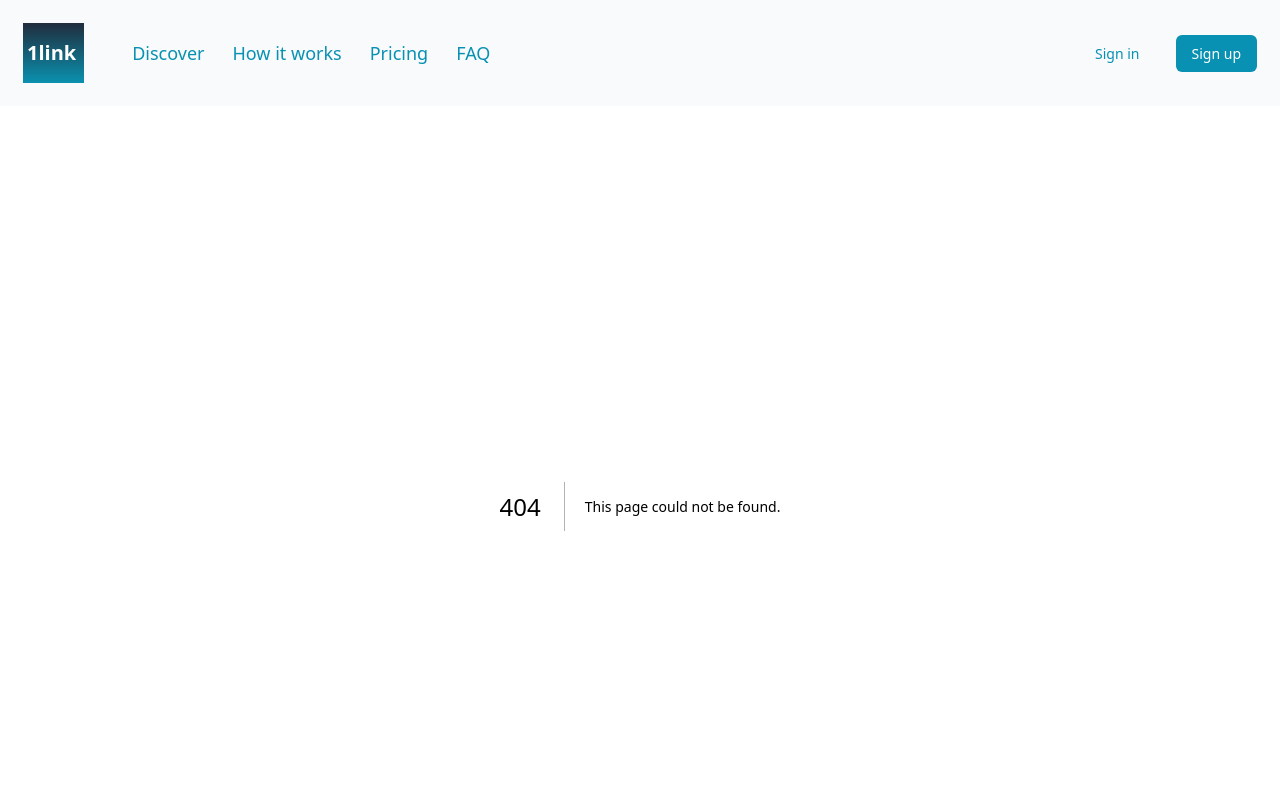
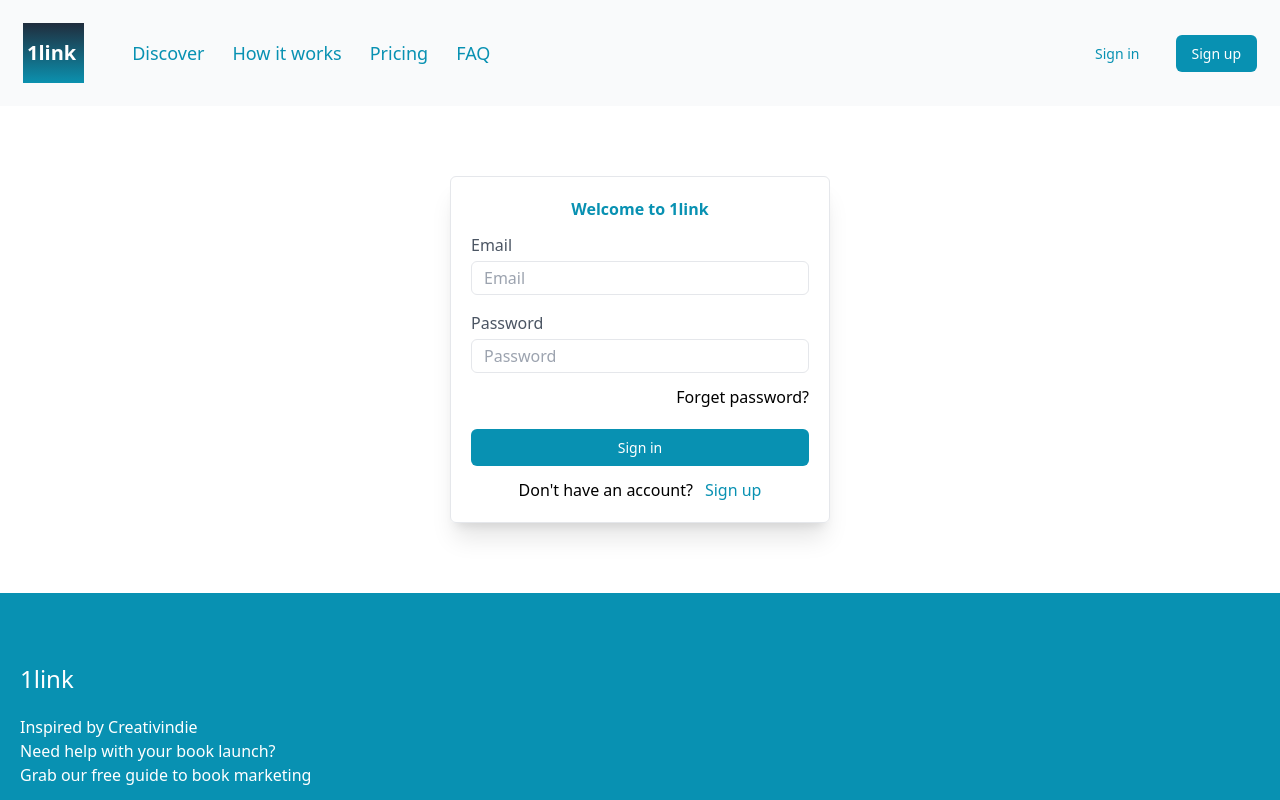
Before and after one commit to musiur/1linkf, a Next.js app: page /signin in a window 1280 px wide. Before the commit this address had no page. Shown: the top 800 px of the page. Built offline with nearby package versions, Linux system fonts and the light colour scheme.

Commit message:
signin signup done

```diff
--- a/components/Button.js
+++ b/components/Button.js
@@ -3,7 +3,7 @@
     <button
       className={`px-4 py-2 rounded-md text-[14px] ${
         type === "white" ? "text-[#0891B2] bg-none" : "bg-[#0891B2] hover:bg-[#06B6D4] text-white"
-      }`}
+      } flex items-center justify-center gap-[10px]`}
       onClick={onClick}
     >
       {children}
--- a/components/Navbar.js
+++ b/components/Navbar.js
@@ -1,14 +1,18 @@
 
 import { useRouter } from "next/router";
-import { useState } from "react";
+import { useEffect, useState } from "react";
 import Button from "./Button";
 
 const Navbar = () => {
   const Router = useRouter();
   const [openMenu, setOpenMenu] = useState(false);
+
+  useEffect(() => {
+    setOpenMenu(false);
+  }, [Router.pathname])
   return (
     <div style={{ zIndex: "9999" }} className="sticky top-0 overflow-hidden">
-      <ul className={`flex flex-col md:hidden items-center justify-start gap-7 text-[18px] text-[#0891B2] shadow-lg py-8 ${openMenu ? "translate-y-0 h-auto flex" : "-translate-y-[1000px] h-0 hidden"} transition easin-in-out duration-300 z-0 bg-[#F9FAFB]`}>
+      <ul className={`flex flex-col md:hidden items-center justify-start gap-7 text-[18px] text-[#0891B2] shadow-lg  ${openMenu ? "translate-x-0 h-auto py-8" : "-translate-x-[100%] h-0 p-0"} transition easin-in-out duration-300 z-0 bg-[#F9FAFB]`}>
           <li className="flex flex-col md:hidden items-center justify-end gap-5">
             <Button type="white" onClick={() => Router.push("/signin")}>
               Sign in
--- /dev/null
+++ b/components/icons/Spinner.js
@@ -0,0 +1,10 @@
+const Spinner = () => {
+    return (
+        <svg className="animate-spin -ml-1 mr-3 h-5 w-5 text-white" xmlns="http://www.w3.org/2000/svg" fill="none" viewBox="0 0 24 24">
+            <circle className="opacity-25" cx="12" cy="12" r="10" stroke="currentColor" strokeWidth="4"></circle>
+            <path className="opacity-75" fill="currentColor" d="M4 12a8 8 0 018-8V0C5.373 0 0 5.373 0 12h4zm2 5.291A7.962 7.962 0 014 12H0c0 3.042 1.135 5.824 3 7.938l3-2.647z"></path>
+        </svg>
+    )
+}
+
+export default Spinner;
--- a/package.json
+++ b/package.json
@@ -9,6 +9,7 @@
     "lint": "next lint"
   },
   "dependencies": {
+    "axios": "^1.3.4",
     "eslint": "8.34.0",
     "eslint-config-next": "13.2.1",
     "next": "13.2.1",
--- /dev/null
+++ b/src/pages/forget-password.js
@@ -0,0 +1,7 @@
+const ForgetPassword = () => {
+    return (
+        <div>Forget password</div>
+    )
+}
+
+export default ForgetPassword;
--- /dev/null
+++ b/src/pages/signin.js
@@ -0,0 +1,119 @@
+import Button from "components/Button";
+import { useEffect, useState } from "react";
+import axios from "axios";
+import Spinner from "components/icons/Spinner";
+import Link from "next/link";
+
+const SignIn = () => {
+    const [formData, setFormData] = useState({ email: "", password: "" });
+    const [errorMessage, setErrorMessage] = useState(formData);
+    const [message, setMessage] = useState(null);
+    const [spinner, setSpinner] = useState(false);
+
+    const handleOnChange = (e) => {
+        const { name, value } = e.target;
+        console.log(name, value)
+        setFormData({ ...formData, [name]: value });
+    }
+
+    const handleOnSubmit = (e) => {
+        e.preventDefault();
+        setErrorMessage(validate(formData));
+    }
+
+    const validate = (data) => {
+        let obj = {};
+        if (!data.email.trim()) {
+            obj.email = "Email is required!";
+        }
+        if (!data.password.trim()) {
+            obj.password = "Password is required!";
+        }
+        return obj;
+    }
+
+    const CallAPI = async () => {
+        try {
+            setSpinner(true)
+            console.log(formData)
+            const api = "http://localhost:8080/api/auth/signin";
+            const response = await axios.post(api, {
+                username: "abul",
+                email: "abul@gmail.com",
+                password: "abul@gmail.com",
+                role: ["user"]
+            });
+            console.log(response);
+            if (response.status === 200) {
+                setMessage({
+                    type: true,
+                    message: "Login successfull!"
+                });
+                sessionStorage.setItem("access_token", response.data.accessToken);
+                document.getElementById("sign_up_form").reset();
+            } else {
+                setMessage({
+                    type: false,
+                    message: response.response.data.message
+                });
+            }
+
+            setSpinner(false)
+            setTimeout(() => {
+                setMessage(null);
+            }, 5000);
+        } catch (error) {
+            console.log("Error:", error)
+            setSpinner(false)
+            setMessage({
+                type: false,
+                message: error.response.data.message
+            });
+        }
+
+    }
+
+    useEffect(() => {
+        if (Object.keys(errorMessage).length === 0) {
+            CallAPI();
+        } else {
+            console.log(errorMessage);
+        }
+    }, [errorMessage]);
+    return (
+        <div className="container section">
+            <div className="max-w-[380px] min-w-[310px] m-5 p-5 rounded-md shadow-xl border mx-auto">
+                {
+                    message ? <div className={`${message.type ? "bg-green-400" : "bg-red-600"} text-white px-2 py-[4px] rounded-md mb-2 text-center`}>{message.message}</div> : null
+                }
+                <h3 className="text-[1rem] font-bold text-[#0891B2] text-center">Welcome to 1link</h3>
+                <form id="sign_up_form">
+                    <label htmlFor="email">Email</label>
+                    <input type="email" name="email" placeholder="Email" onChange={handleOnChange} id="email" />
+                    {
+                        errorMessage?.email ? <span>{errorMessage.email}</span> : null
+                    }
+                    <label htmlFor="password">Password</label>
+                    <input type="password" name="password" placeholder="Password" onChange={handleOnChange} id="password" />
+                    {
+                        errorMessage?.password ? <span>{errorMessage.password}</span> : null
+                    }
+                    <Link href="/forget-password" className="mt-2 text-right">Forget password?</Link>
+                    <Button onClick={handleOnSubmit} disable={spinner}>
+                        {
+                            spinner ? <Spinner /> : null
+                        }
+                        {
+                            spinner ? "Processing" : "Sign in"
+                        }
+                    </Button>
+                </form>
+                <div className="flex items-center justify-center gap-3 mt-3">
+                    <p>{"Don't"} have an account?</p><Link href="/signup" className="text-[#0891B2]">Sign up</Link>
+                </div>
+            </div>
+        </div>
+    )
+}
+
+export default SignIn;
--- /dev/null
+++ b/src/pages/signup.js
@@ -0,0 +1,120 @@
+import Button from "components/Button";
+import { useEffect, useState } from "react";
+import axios from "axios";
+import Spinner from "components/icons/Spinner";
+import Link from "next/link";
+
+const SignUp = () => {
+    const [formData, setFormData] = useState({ username: "", email: "", password: "" });
+    const [errorMessage, setErrorMessage] = useState(formData);
+    const [message, setMessage] = useState(null);
+    const [spinner, setSpinner] = useState(false);
+
+    const handleOnChange = (e) => {
+        const { name, value } = e.target;
+        console.log(name, value)
+        setFormData({ ...formData, [name]: value });
+    }
+
+    const handleOnSubmit = (e) => {
+        e.preventDefault();
+        setErrorMessage(validate(formData));
+    }
+
+    const validate = (data) => {
+        let obj = {};
+
+        if (!data.username.trim()) {
+            obj.username = "Username is required!";
+        }
+        if (!data.email.trim()) {
+            obj.email = "Email is required!";
+        }
+        if (!data.password.trim()) {
+            obj.password = "Password is required!";
+        }
+        return obj;
+    }
+
+    const CallAPI = async () => {
+        try {
+            setSpinner(true)
+            const api = "http://localhost:8080/api/auth/signup";
+            const response = await axios.post(api, { ...formData, role: ["user"] });
+            console.log(response);
+            if (response.status === 200) {
+                setMessage({
+                    type: true,
+                    message: "Registration successfull!"
+                });
+                document.getElementById("sign_up_form").reset();
+            } else {
+                setMessage({
+                    type: false,
+                    message: response.response.data.message
+                });
+            }
+
+            setSpinner(false)
+            setTimeout(() => {
+                setMessage(null);
+            }, 5000);
+        } catch (error) {
+            console.log("Error:", error)
+            setSpinner(false)
+            setMessage({
+                type: false,
+                message: error.response.data.message
+            });
+        }
+
+    }
+
+    useEffect(() => {
+        if (Object.keys(errorMessage).length === 0) {
+            CallAPI();
+        } else {
+            console.log(errorMessage);
+        }
+    }, [errorMessage]);
+    return (
+        <div className="container section">
+            <div className="max-w-[380px] min-w-[310px] m-5 p-5 rounded-md shadow-xl border mx-auto">
+                {
+                    message ? <div className={`${message.type ? "bg-green-400" : "bg-red-600"} text-white px-2 py-[4px] rounded-md mb-2 text-center`}>{message.message}</div> : null
+                }
+                <h3 className="text-[1rem] font-bold text-[#0891B2] text-center">Welcome to 1link</h3>
+                <form id="sign_up_form">
+                    <label htmlFor="username">Username</label>
+                    <input type="text" name="username" placeholder="Username" onChange={handleOnChange} id="username" />
+                    {
+                        errorMessage?.username ? <span>{errorMessage.username}</span> : null
+                    }
+                    <label htmlFor="email">Email</label>
+                    <input type="email" name="email" placeholder="Email" onChange={handleOnChange} id="email" />
+                    {
+                        errorMessage?.email ? <span>{errorMessage.email}</span> : null
+                    }
+                    <label htmlFor="password">Password</label>
+                    <input type="password" name="password" placeholder="Password" onChange={handleOnChange} id="password" />
+                    {
+                        errorMessage?.password ? <span>{errorMessage.password}</span> : null
+                    }
+                    <Button onClick={handleOnSubmit} disable={spinner}>
+                        {
+                            spinner ? <Spinner /> : null
+                        }
+                        {
+                            spinner ? "Processing" : "Sign up"
+                        }
+                    </Button>
+                </form>
+                <div className="flex items-center justify-center gap-3 mt-3">
+                    <p>Already have an account?</p><Link href="/signin" className="text-[#0891B2]">Sign in</Link>
+                </div>
+            </div>
+        </div>
+    )
+}
+
+export default SignUp;
--- a/src/styles/globals.scss
+++ b/src/styles/globals.scss
@@ -20,3 +20,24 @@
 .section {
   @apply py-[50px];
 }
+
+#sign_up_form {
+  @apply grid grid-cols-1 gap-1;
+}
+
+#sign_up_form input {
+  @apply border px-3 py-1 rounded-md;
+}
+
+#sign_up_form label {
+  @apply mt-3 text-gray-600 font-medium;
+}
+
+#sign_up_form button {
+  @apply mt-4;
+}
+
+
+#sign_up_form span {
+  @apply bg-red-100 text-red-600 px-2 py-[2px] rounded-md inline-block;
+}
```
Also changed, not shown: 1 other file (tests, documents, lock files or other folders). Lines whose indentation alone changed are shown as unchanged.
